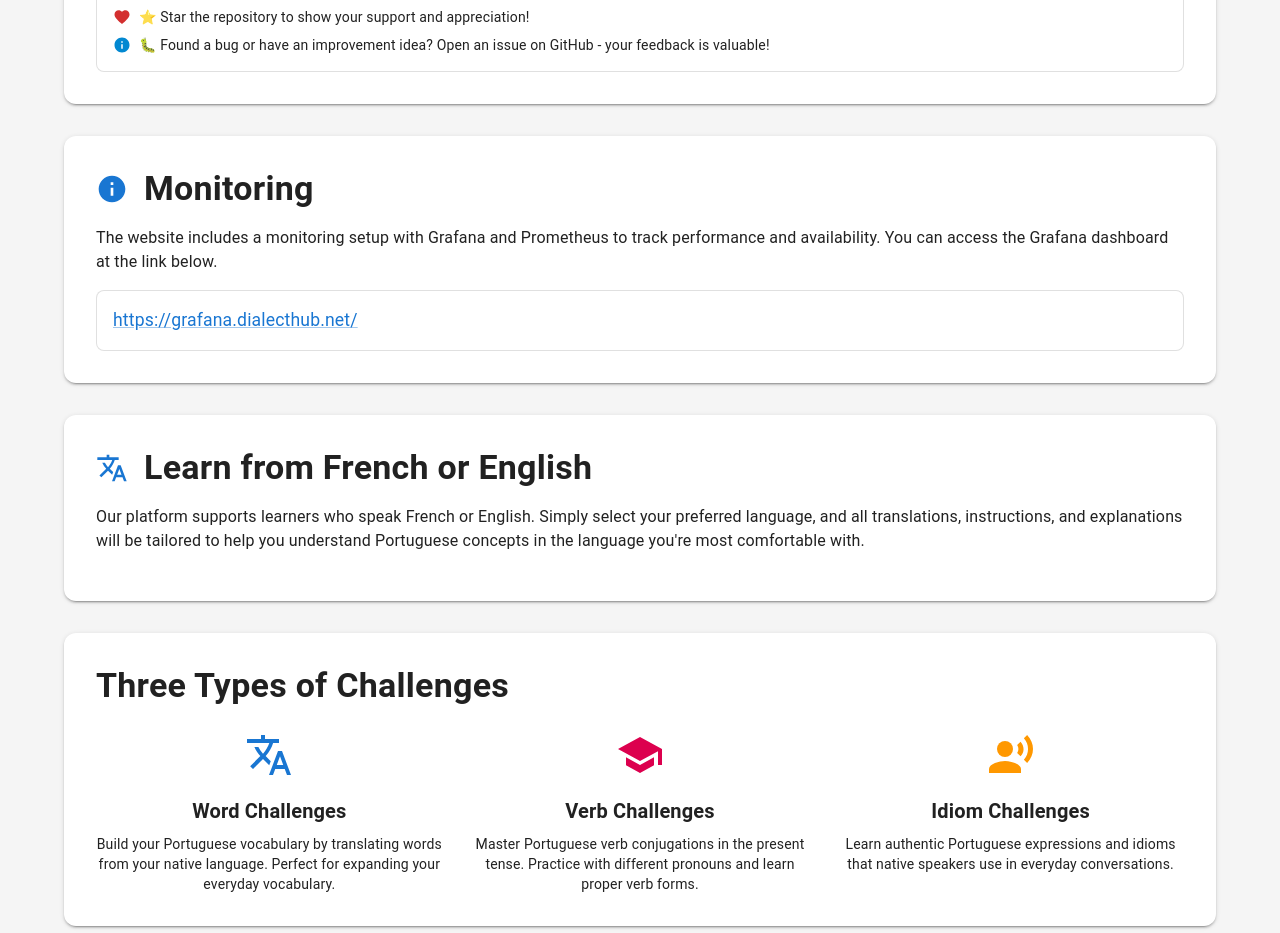
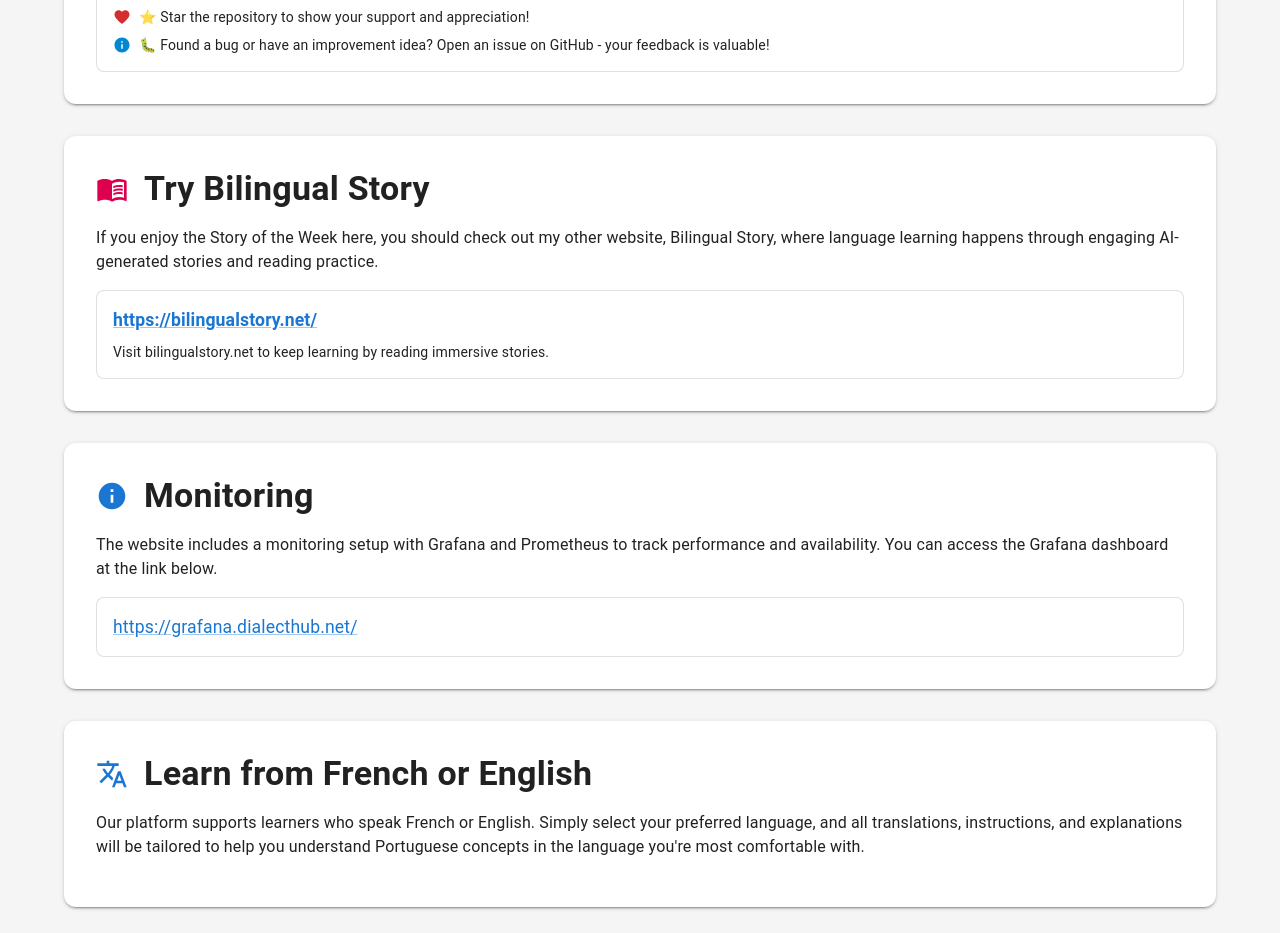
Before and after one commit to charly37/PortugueseLearning, a React app: page /about in a window 1280 px wide. Shown: the part 980-1913 px from the top of the page. Built offline with nearby package versions, Linux system fonts and the light colour scheme; no server answers.

Commit message:
cross ref new story website in about page

```diff
--- a/src/client/components/AboutPage.tsx
+++ b/src/client/components/AboutPage.tsx
@@ -11,6 +11,7 @@ import CodeIcon from '@mui/icons-material/Code';
 import FavoriteIcon from '@mui/icons-material/Favorite';
 import GitHubIcon from '@mui/icons-material/GitHub';
 import WarningAmberIcon from '@mui/icons-material/WarningAmber';
+import MenuBookIcon from '@mui/icons-material/MenuBook';
 import { useTranslation } from 'react-i18next';
 
 const AboutPage: React.FC = () => {
@@ -104,6 +105,32 @@ const AboutPage: React.FC = () => {
                   </Typography>
                 </Box>
               </Box>
+            </Box>
+          </Paper>
+
+          {/* Story-generation learning website */}
+          <Paper elevation={2} sx={{ p: 4, mb: 4, bgcolor: 'secondary.lighter' }}>
+            <Box sx={{ display: 'flex', alignItems: 'center', mb: 2 }}>
+              <MenuBookIcon sx={{ fontSize: 32, color: 'secondary.main', mr: 2 }} />
+              <Typography variant="h4" sx={{ fontWeight: 600 }}>
+                {t('about.storySiteTitle')}
+              </Typography>
+            </Box>
+            <Typography variant="body1" color="text.secondary" sx={{ mb: 2 }}>
+              {t('about.storySiteText')}
+            </Typography>
+            <Box sx={{ mt: 2, p: 2, bgcolor: 'background.paper', borderRadius: 2, border: '1px solid', borderColor: 'divider' }}>
+              <Link
+                href="https://bilingualstory.net/"
+                target="_blank"
+                rel="noopener noreferrer"
+                sx={{ fontSize: '1.1rem', wordBreak: 'break-all', fontWeight: 600 }}
+              >
+                https://bilingualstory.net/
+              </Link>
+              <Typography variant="body2" color="text.secondary" sx={{ mt: 1 }}>
+                {t('about.storySiteCTA')}
+              </Typography>
             </Box>
           </Paper>
 
--- a/src/locales/en.json
+++ b/src/locales/en.json
@@ -80,6 +80,9 @@
     "openSourceText": "This project is open source and serves as both a learning tool for Portuguese and an opportunity for me to explore coding with AI assistance. The entire source code is available on GitHub.",
     "githubStar": "⭐ Star the repository to show your support and appreciation!",
     "githubIssues": "🐛 Found a bug or have an improvement idea? Open an issue on GitHub - your feedback is valuable!",
+    "storySiteTitle": "Try Bilingual Story",
+    "storySiteText": "If you enjoy the Story of the Week here, you should check out my other website, Bilingual Story, where language learning happens through engaging AI-generated stories and reading practice.",
+    "storySiteCTA": "Visit bilingualstory.net to keep learning by reading immersive stories.",
     "monitoringTitle": "Monitoring",
     "monitoringText": "The website includes a monitoring setup with Grafana and Prometheus to track performance and availability. You can access the Grafana dashboard at the link below.",
     "versionLabel": "Version"
--- a/src/locales/fr.json
+++ b/src/locales/fr.json
@@ -80,6 +80,9 @@
     "openSourceText": "Ce projet est open source et sert à la fois d'outil d'apprentissage du portugais et d'opportunité pour moi d'explorer la programmation avec l'assistance de l'IA. Le code source complet est disponible sur GitHub.",
     "githubStar": "⭐ Ajoutez une étoile au dépôt pour montrer votre soutien et votre appréciation !",
     "githubIssues": "🐛 Vous avez trouvé un bug ou avez une idée d'amélioration ? Ouvrez un ticket sur GitHub - vos retours sont précieux !",
+    "storySiteTitle": "Découvrez Bilingual Story",
+    "storySiteText": "Si vous aimez l'Histoire de la Semaine ici, découvrez mon autre site, Bilingual Story, où l'apprentissage des langues se fait à travers des histoires générées par l'IA et une pratique de lecture immersive.",
+    "storySiteCTA": "Rendez-vous sur bilingualstory.net pour continuer à apprendre en lisant des histoires captivantes.",
     "monitoringTitle": "Monitoring",
     "monitoringText": "Le site dispose d'un système de monitoring avec Grafana et Prometheus pour suivre les performances et la disponibilité. Vous pouvez accéder au tableau de bord Grafana via le lien ci-dessous.",
     "versionLabel": "Version"
```
